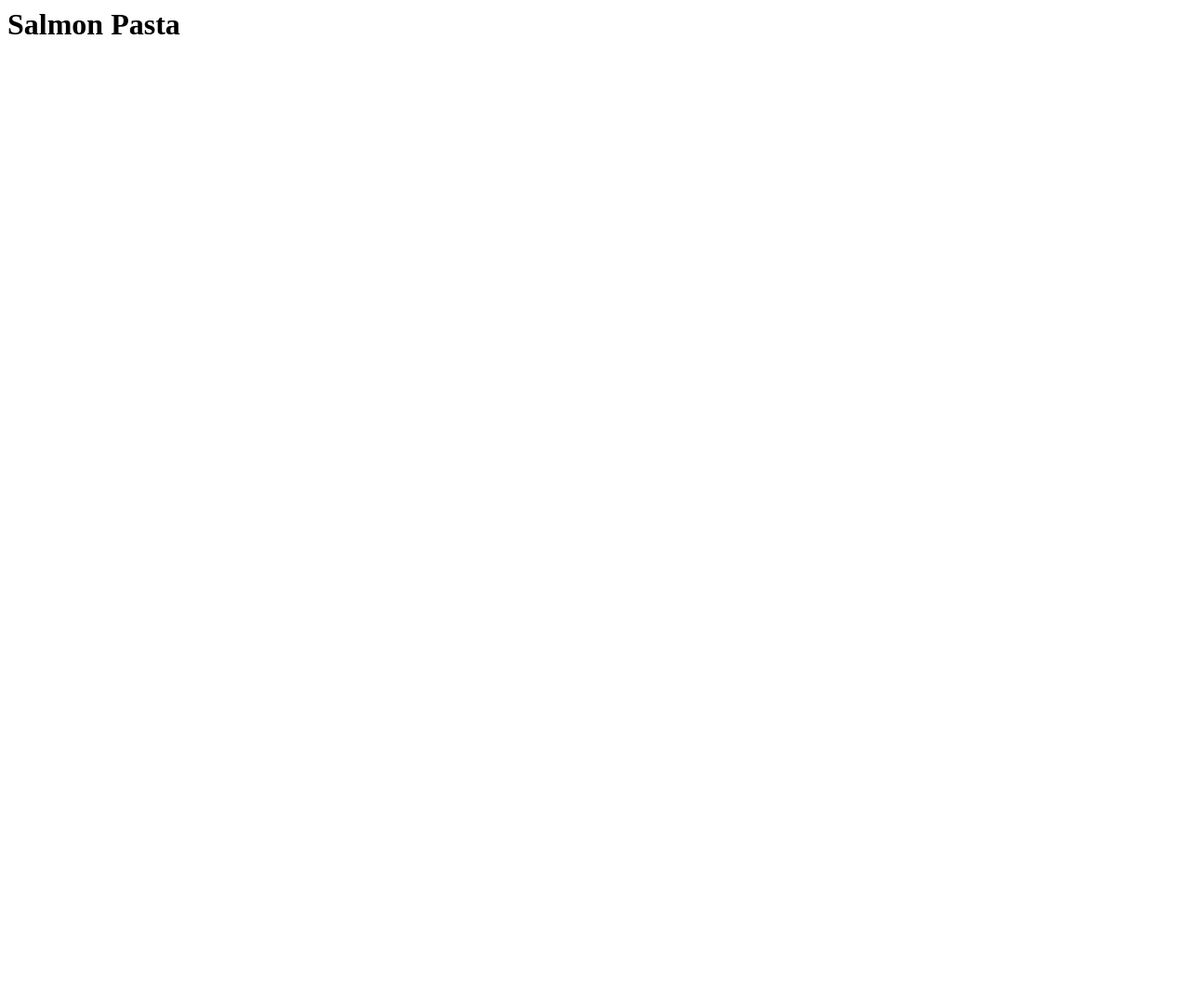
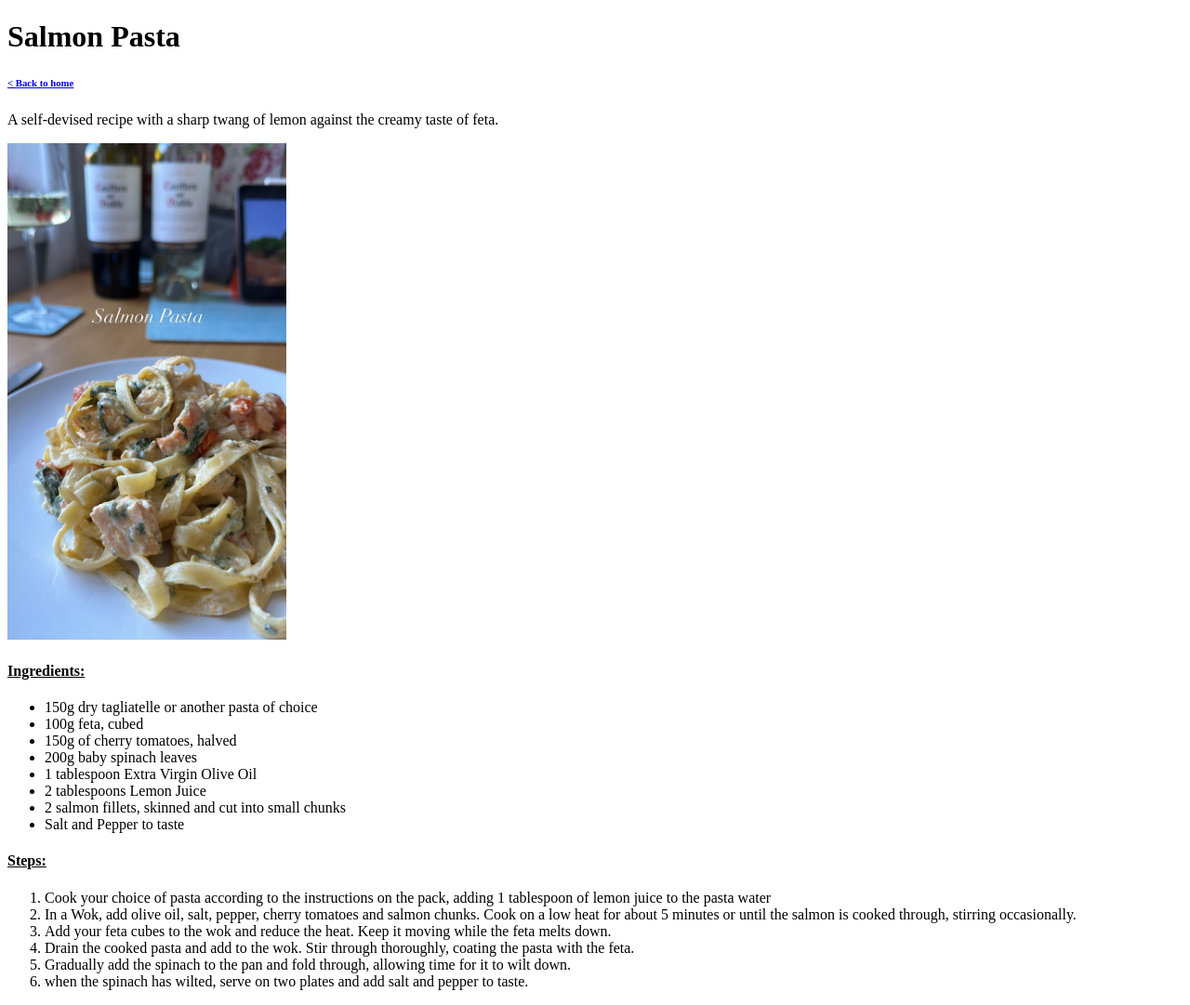
Before and after one commit to SuzyQ-2117/odin-recipes, a plain HTML site: page recipes/salmon-pasta.html in a window 1280 px wide. Shown: the whole page at 93% size. Before the commit the page ends 800 px from the top, so only its background shows below. Drawn offline with Linux system fonts and the light colour scheme.

Commit message:
Added content to Salmon Pasta page and added the home linlk to the Triple Coffee Sweet Rolls page. Added media folder to contain all images

```diff
--- a/recipes/salmon-pasta.html
+++ b/recipes/salmon-pasta.html
@@ -1 +1,34 @@
-<h1>Salmon Pasta</h1>
+<!DOCTYPE html>
+
+<html>
+    <head>
+        <meta charset="utf-8">
+        <title>Salmon Pasta | Odin Recipes</title>
+    </head>
+    <body>
+        <h1>Salmon Pasta</h1>
+        <h6><a href="../index.html">< Back to home</a></h6>
+        <p>A self-devised recipe with a sharp twang of lemon against the creamy taste of feta.</p>
+        <img src="../recipes/media/salmon-pasta.jpg" width=300px alt="A creamy pasta dish with salmon and greens">
+        <h4><u>Ingredients:</u></h4>
+        <ul>
+            <li>150g dry tagliatelle or another pasta of choice</li>
+            <li>100g feta, cubed</li>
+            <li>150g of cherry tomatoes, halved</li>
+            <li>200g baby spinach leaves</li>
+            <li>1 tablespoon Extra Virgin Olive Oil</li>
+            <li>2 tablespoons Lemon Juice</li>
+            <li>2 salmon fillets, skinned and cut into small chunks</li>
+            <li>Salt and Pepper to taste</li>
+        </ul>
+        <h4><u>Steps:</u></h4>
+        <ol>
+            <li>Cook your choice of pasta according to the instructions on the pack, adding 1 tablespoon of lemon juice to the pasta water</li>
+            <li>In a Wok, add olive oil, salt, pepper, cherry tomatoes and salmon chunks. Cook on a low heat for about 5 minutes or until the salmon is cooked through, stirring occasionally.</li>
+            <li>Add your feta cubes to the wok and reduce the heat. Keep it moving while the feta melts down.</li>
+            <li>Drain the cooked pasta and add to the wok. Stir through thoroughly, coating the pasta with the feta.</li>
+            <li>Gradually add the spinach to the pan and fold through, allowing time for it to wilt down.</li>
+            <li>when the spinach has wilted, serve on two plates and add salt and pepper to taste.</li>
+        </ol>
+    </body>
+</html>
```
Also changed, not shown: recipes/triplecoffeesweetrolls.html (+1 -0 lines), recipes/media/coffee_rolls.webp (added), recipes/media/fairy_cakes.webp (added), recipes/media/salmon-pasta.jpg (added), 1 other file.
